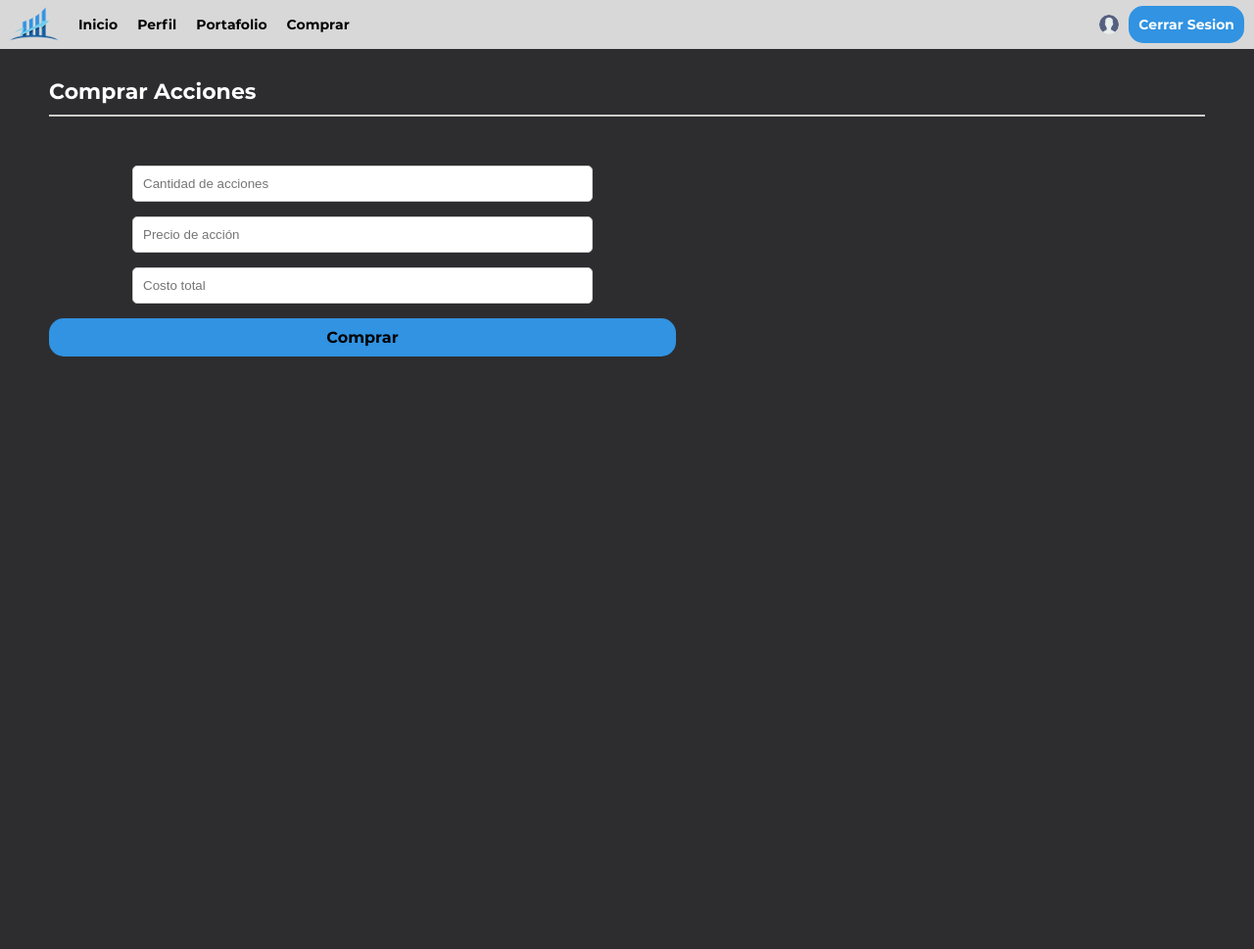
After one commit to joeDeef/stock-track, a Django app: page /comprar/ in a window 1280 px wide. The commit adds this page. Shown: the whole page at 98% size. Run offline with Django 5.2, Linux system fonts and the light colour scheme.

Commit message:
feat: compra

```diff
--- a/src/config/urls.py
+++ b/src/config/urls.py
@@ -25,4 +25,5 @@ urlpatterns = [
     path('login/', TemplateView.as_view(template_name='login.html'), name='login'),
     path('', TemplateView.as_view(template_name='index.html'), name='inicio'),  # Ruta para el index
     path('registrar/', TemplateView.as_view(template_name='registrar.html'), name='registrar'),
+    path('comprar/', TemplateView.as_view(template_name='comprar.html'), name='comprar'),
 ]
--- a/src/static/styles/style.css
+++ b/src/static/styles/style.css
@@ -47,6 +47,7 @@ a {
 .color-primario { background-color: #3193e2; }
 .color-secundario { background-color: #d8d8d8; }
 .color-terciario{background-color: #110f1c;}
+.color-cuatro{background-color: #2d2d2f;}
 .color-doble {
     background: linear-gradient(160deg, #110f1c, #3b4561); /* Gradiente */
 }
@@ -58,6 +59,7 @@ a {
 .color-basico-fw { color: white; }
 /*tamaño fuentes*/
 .f-b{font-size: 16px;;}
+.f-xb{font-size: 22px;}
 /* Espaciados */
 .pt-1 { padding-top: 10px; }
 .ptb-1 { padding: 10px 0; }
@@ -67,7 +69,9 @@ a {
 .pa-1 { padding: 10px 10px; }
 .gap-1 { gap: 10px; }
 
+.pt-3{ padding-top: 30px; }
 .pb-3{padding-bottom: 30px;}
+.pt-3{padding-top: 30px;}
 .pl-5{padding-left: 50px;}
 .pa-5{padding: 50px;}
 .pt-5{padding-top: 50px;}
@@ -130,10 +134,8 @@ header {
     background-size: 100% auto;
     margin: 0 auto;
 }
-.container-info {
-    width: 100%;
-    height: 100%;
-}
+
+
 .boton {
     border-radius: 15px;
     text-align: center;
@@ -145,6 +147,11 @@ header {
     border-radius: 0px 0px 15px 15px;
 }
 .circulo {
+    border-radius: 50%;
+    background-image: url(../img/usuario.png);
+    background-position: 50%;
+    background-size: 100% auto;
+    margin:0px auto;
     border-radius: 50%;
 }
 
@@ -169,6 +176,10 @@ header {
     align-items: center;
     text-align: center;
 }
+.info-compra{
+    width: 50%;
+    width: auto;
+}
 .imagen-login {
     width: 50%; /* Ocupa la mitad del ancho */
     display: flex;
@@ -181,12 +192,23 @@ header {
 .container-info {
     width: 100%;
     height: 100vh; /* Ocupa toda la altura de la pantalla */
-    display: flex;
 }
 
+.container-compra{
+    width: 100%;
+    height: 100vh;
+     /* Ocupa toda la altura de la pantalla */
+}
 /* Columna Izquierda: Login */
 .input-login {
     width: 100%; /* Ocupa todo el ancho del formulario */
+    padding: 10px;
+    margin-bottom: 15px;
+    border: 1px solid #ccc;
+    border-radius: 5px;
+}
+.input-compra {
+    width: 70%; /* Ocupa todo el ancho del formulario */
     padding: 10px;
     margin-bottom: 15px;
     border: 1px solid #ccc;
--- /dev/null
+++ b/src/templates/comprar.html
@@ -0,0 +1,54 @@
+<!DOCTYPE html>
+<html lang="en">
+<head>
+    <meta charset="UTF-8">
+    <meta name="viewport" content="width=device-width, initial-scale=1.0">
+    <title>Login</title>
+    {% load static %}  <!-- Cargamos las etiquetas estáticas -->
+    <link rel="stylesheet" href="{% static 'styles/style.css' %}">
+</head>
+<body>
+    <header class="color-secundario d-flex justify-sb">
+        <div class="barra f-left d-flex pl-1">
+            <div class="logo"></div>
+            <ul class="letra-normal pl-1 d-flex">
+                <li class="pa-1"><a class="color-basico-fb" href="{% url 'inicio' %}">Inicio</a></li>
+                <li class="pa-1"><a class="color-basico-fb" href="#">Perfil</a></li>
+                <li class="pa-1"><a class="color-basico-fb" href="#">Portafolio</a></li>
+                <li class="pa-1"><a class="color-basico-fb" href="#">Comprar</a></li>
+            </ul>
+        </div>
+        <div class="barra f-right d-flex pr-1 gap-1">
+            <div id="logo" class="color-secundario pa-1 circulo letra-mediana color-primario-fuente"></div>
+            <div class="boton color-primario  pa-1">
+                <a class="color-basico-fw" href="#">Cerrar Sesion</a>
+            </div>
+        </div>
+    </header>
+    <div class="color-cuatro pt-3">
+        <h3 class="pb-1 f-xb color-basico-fw" style="border-bottom: 2px solid #ccc; margin-left: 50px; margin-right: 50px;">Comprar Acciones</h3>
+    </div>
+    <section class="container-compra d-flex color-cuatro pt-5">
+        <!-- Columna Izquierda: Formulario de Login -->
+        <form class="info-login flex-column pl-5">
+            <div>
+                <input type="text" id="cantidad" class="input-compra" placeholder="Cantidad de acciones">
+
+                <input type="email" id="presio" class="input-compra" placeholder="Precio de acción">
+
+                <input type="tel" id="costo" class="input-compra" placeholder="Costo total">
+            </div>
+
+            <div class="boton color-primario color-basico-fw pa-1">
+                <a class="color-basico-fb f-b" href="{% url 'login' %}">Comprar</a>
+            </div>
+        </form>
+
+        <!-- Columna Derecha: Imagen -->
+        <div>
+
+        </div>
+    </section>
+
+</body>
+</html>
--- a/src/templates/login.html
+++ b/src/templates/login.html
@@ -35,7 +35,7 @@
                 <input type="password" id="password" class="input-login" placeholder="Contraseña">
             </form>
             <div class="boton color-primario color-basico-fw pa-1">
-                <a class="color-basico-fb f-b" href="{% url 'login' %}">Ingresar</a>
+                <a class="color-basico-fb f-b" href="{% url 'comprar' %}">Ingresar</a>
             </div>
         </div>
 
```
